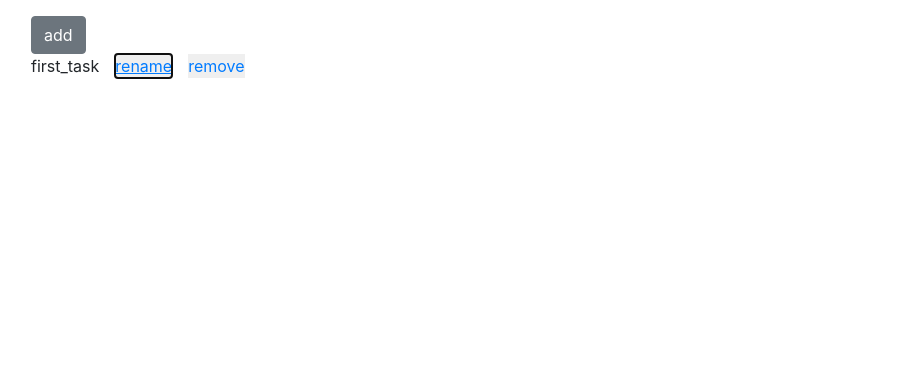
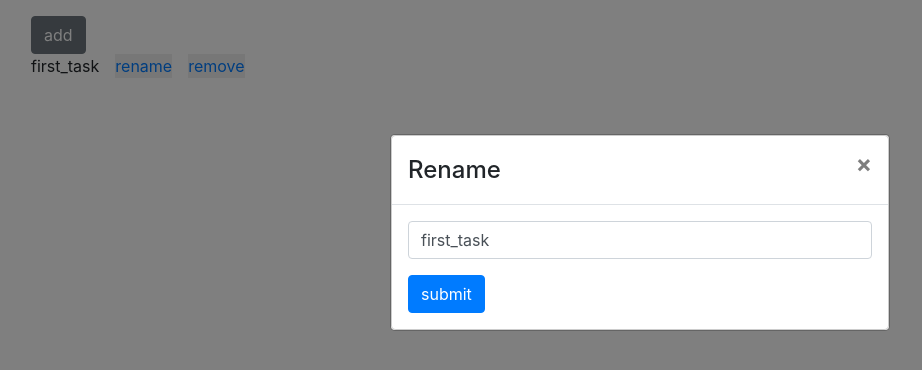
Before and after one commit to artyomgorushkin/react__modals, a React (Create React App) app: page / in a window 1280 px wide. Both pictures are taken after a click on the button "rename". Shown: the top 370 px of the page, without its empty margins (0-922 px from the left). Built offline with nearby package versions, Linux system fonts and the light colour scheme.

Commit message:
renameTaskAction

```diff
--- a/src/App.jsx
+++ b/src/App.jsx
@@ -39,8 +39,6 @@ const Task = ({ props: { item, renameModalHandler, removeModalHandler } }) => {
 
 const App = () => {
   const [state, setState] = useState([{ id: _.uniqueId(), text: 'first_task' }]);
-  const [name, setName] = useState('');
-  const [show, setShow] = useState(false);
   // const [currentTask, setCurrentTask] = useState(null);
   const [modalInfo, setModalInfo] = useState({ type: null, item: null });
 
@@ -60,8 +58,7 @@ const App = () => {
   const addTaskHandler = () => setModalInfo({ type: 'adding', item: null });
 
   const renameModalHandler = (item) => {
-    console.log('renameModalHandler');
-    // setName('renaming');
+    setModalInfo({ type: 'renaming', item });
   };
 
   const removeModalHandler = (item) => {
@@ -78,10 +75,12 @@ const App = () => {
   };
 
   const renderModal = ({ type, item }, hideModal) => {
+    console.log('item: ', item);
     if (!type) return null;
 
     const Component = getModal(type);
-    return <Component onHide={hideModal} action={actionMapping[type]} item={item} />;
+    return <Component onHide={hideModal} action={actionMapping[type]} task={item} />;
+    // return <p>asdfasfdf</p>;
   };
 
   return (
@@ -93,7 +92,6 @@ const App = () => {
         return <Task props={{ item, renameModalHandler, removeModalHandler }} />;
       })}
       {renderModal(modalInfo, hideModal)}
-      {name && <p>{name}</p>}
     </div>
   );
 };
--- a/src/modals/Add.jsx
+++ b/src/modals/Add.jsx
@@ -3,7 +3,7 @@ import { useFormik } from 'formik';
 import { Modal, FormGroup, FormControl } from 'react-bootstrap';
 
 // BEGIN (write your solution here)
-export default ({ onHide, action, item }) => {
+export default ({ onHide, action }) => {
   const formik = useFormik({
     initialValues: {
       task: '',
--- a/src/modals/Rename.jsx
+++ b/src/modals/Rename.jsx
@@ -3,8 +3,7 @@ import { useFormik } from 'formik';
 import { Modal, FormGroup, FormControl } from 'react-bootstrap';
 
 // BEGIN (write your solution here)
-export default (show, handler, action, task) => {
-  const handleClose = () => handler();
+export default ({ onHide, action, task }) => {
   const formik = useFormik({
     initialValues: {
       task: '',
@@ -12,16 +11,18 @@ export default (show, handler, action, task) => {
     onSubmit: (values, { resetForm }) => {
       action(task.id, values.task);
       resetForm();
-      handler(false);
+      onHide();
     },
   });
 
+  const onClick = () => onHide();
+
   return (
-    <Modal show={show} className='modal-dialog'>
+    <Modal show className='modal-dialog'>
       <div className='modal-content'>
         <div className='modal-header'>
           <div className='modal-title h4'>Rename</div>
-          <button onClick={handleClose} className='close' type='button'>
+          <button onClick={onClick} className='close' type='button'>
             <span aria-hidden='true'>×</span>
             <span className='sr-only'>Close</span>
           </button>
```
